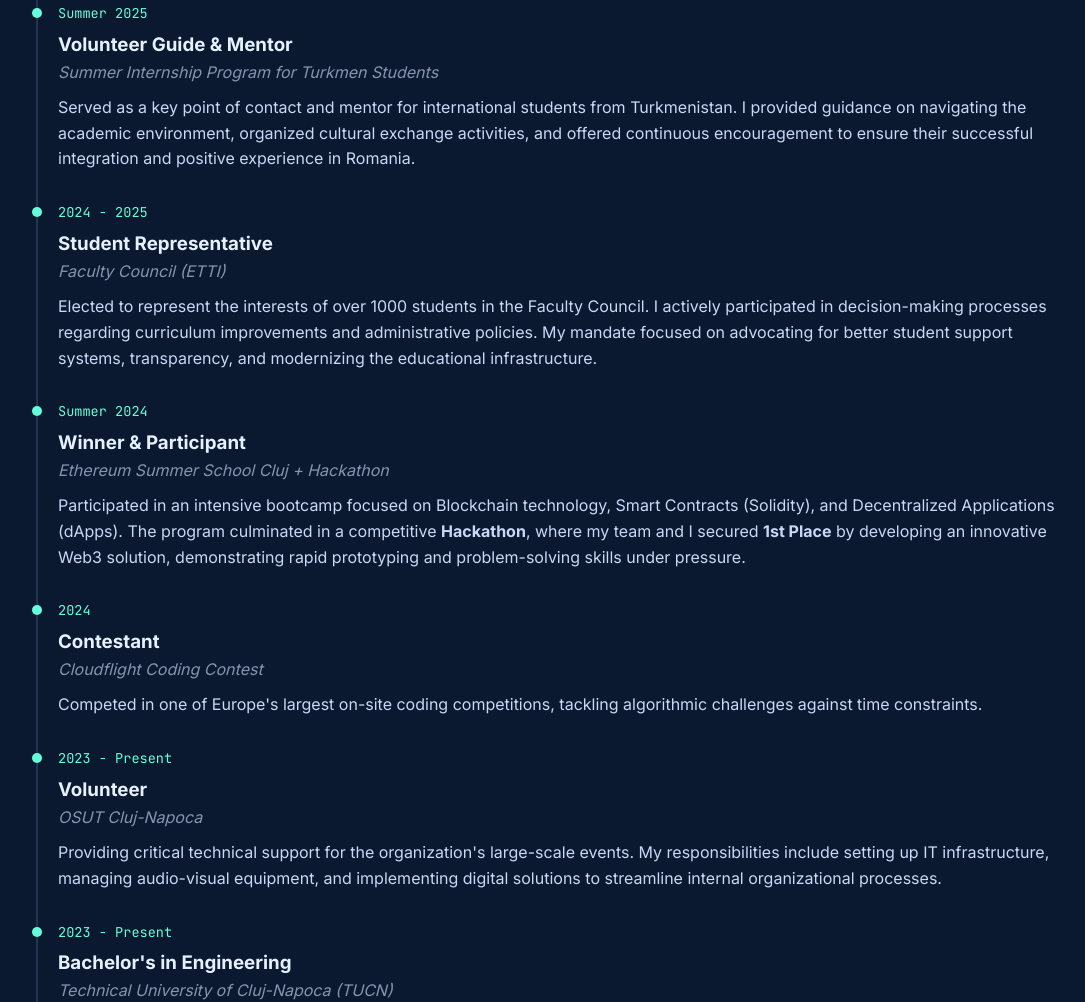
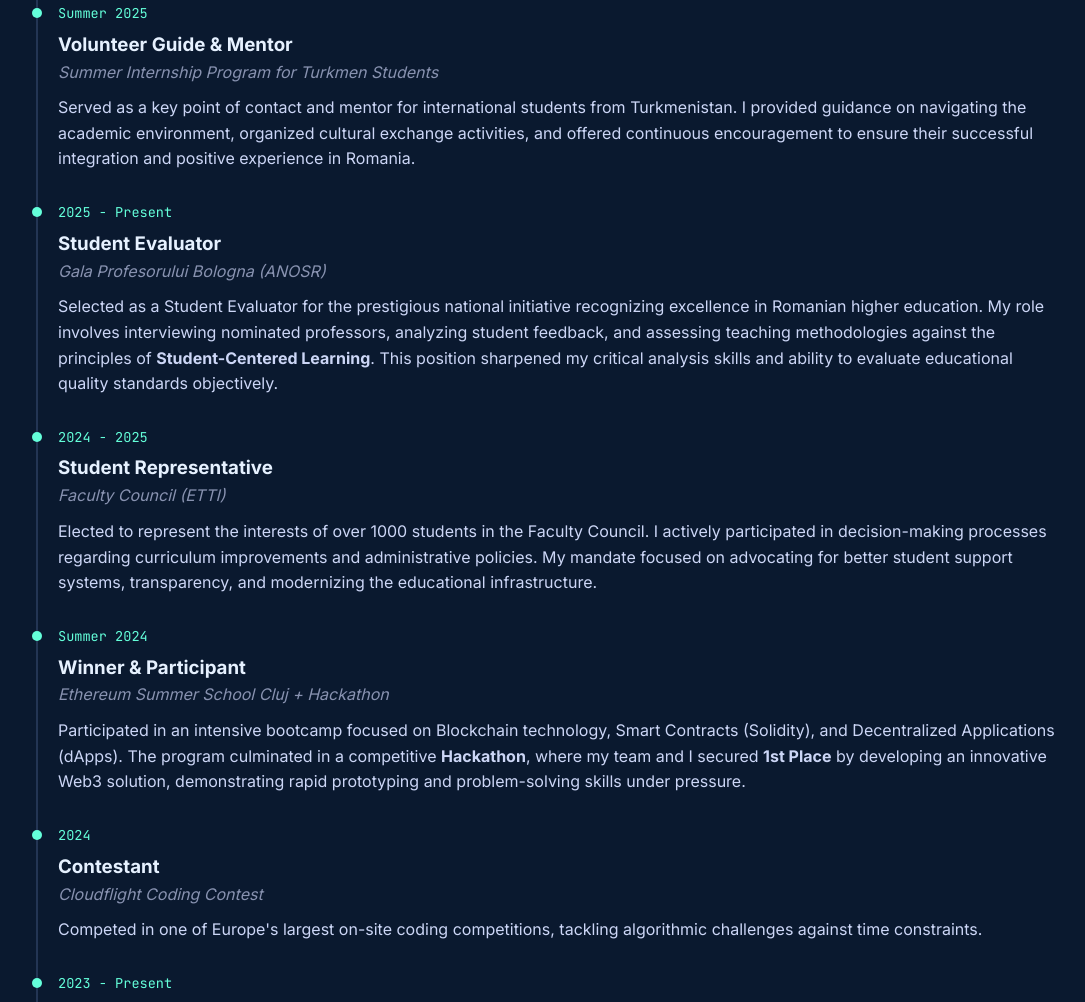
Before and after one commit to PaulNicoara252/Personal_Site_Paul_Nicoara, a website: page index.html in a window 1280 px wide. Shown: the part 2411-3413 px from the top of the page, without its empty margins (92-1177 px from the left). Drawn offline with Linux system fonts and the light colour scheme.

Commit message:
Update index.html

```diff
--- a/index.html
+++ b/index.html
@@ -183,7 +183,18 @@
                 </p>
             </div>
         </div>
-
+         <div class="timeline-item hidden">
+            <div class="timeline-date">2025 - Present</div>
+            <div class="timeline-content">
+                <h3>Student Evaluator</h3>
+                <h4>Gala Profesorului Bologna (ANOSR)</h4>
+                <p>
+                    Selected as a Student Evaluator for the prestigious national initiative recognizing excellence in Romanian higher education.
+                    My role involves interviewing nominated professors, analyzing student feedback, and assessing teaching methodologies against the principles of <strong>Student-Centered Learning</strong>.
+                    This position sharpened my critical analysis skills and ability to evaluate educational quality standards objectively.
+                </p>
+            </div>
+        </div>
         <div class="timeline-item hidden">
             <div class="timeline-date">2024 - 2025</div>
             <div class="timeline-content">
@@ -567,4 +578,5 @@
 <script src="index.js"></script>
 
 </body>
+
 </html>
```
